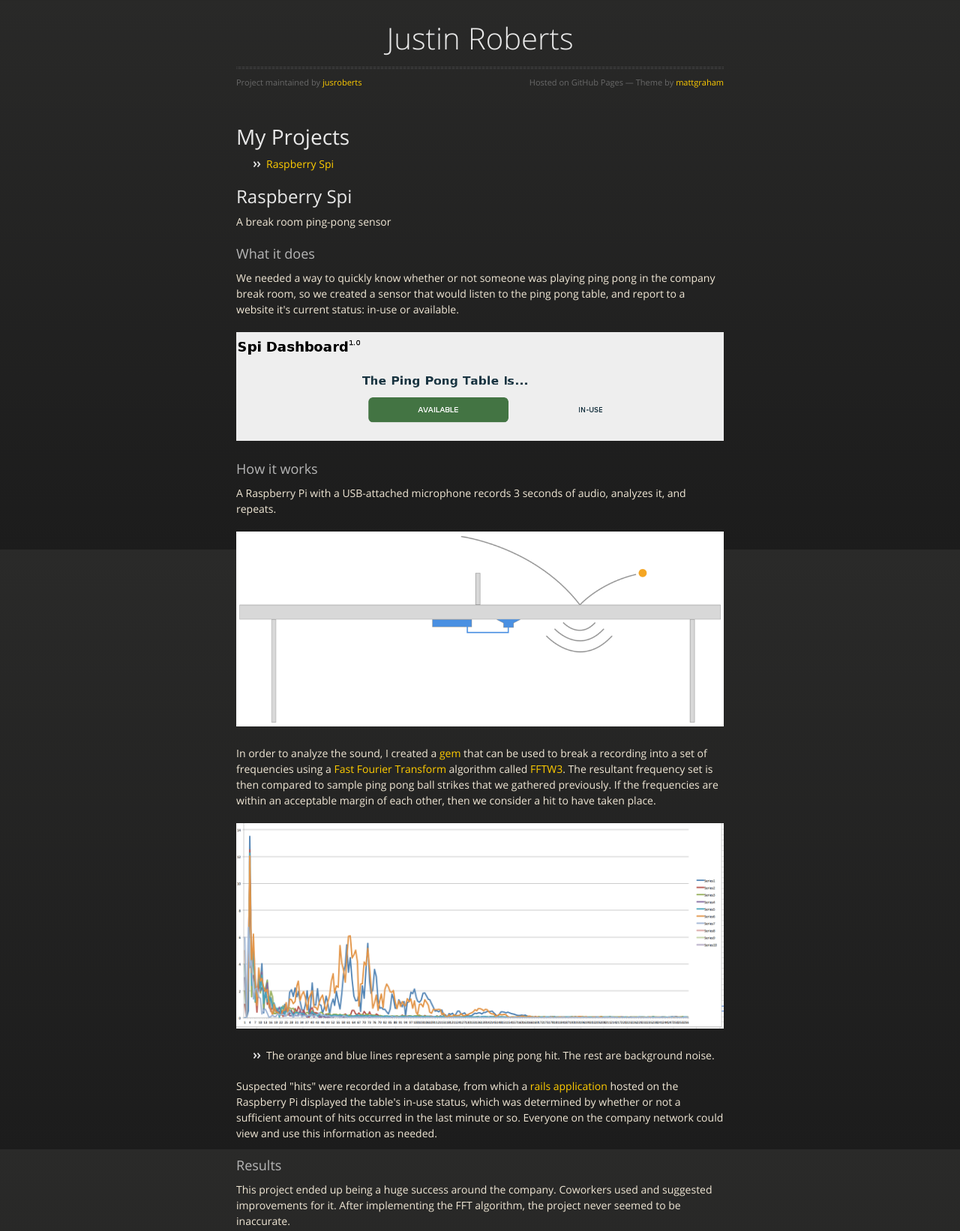
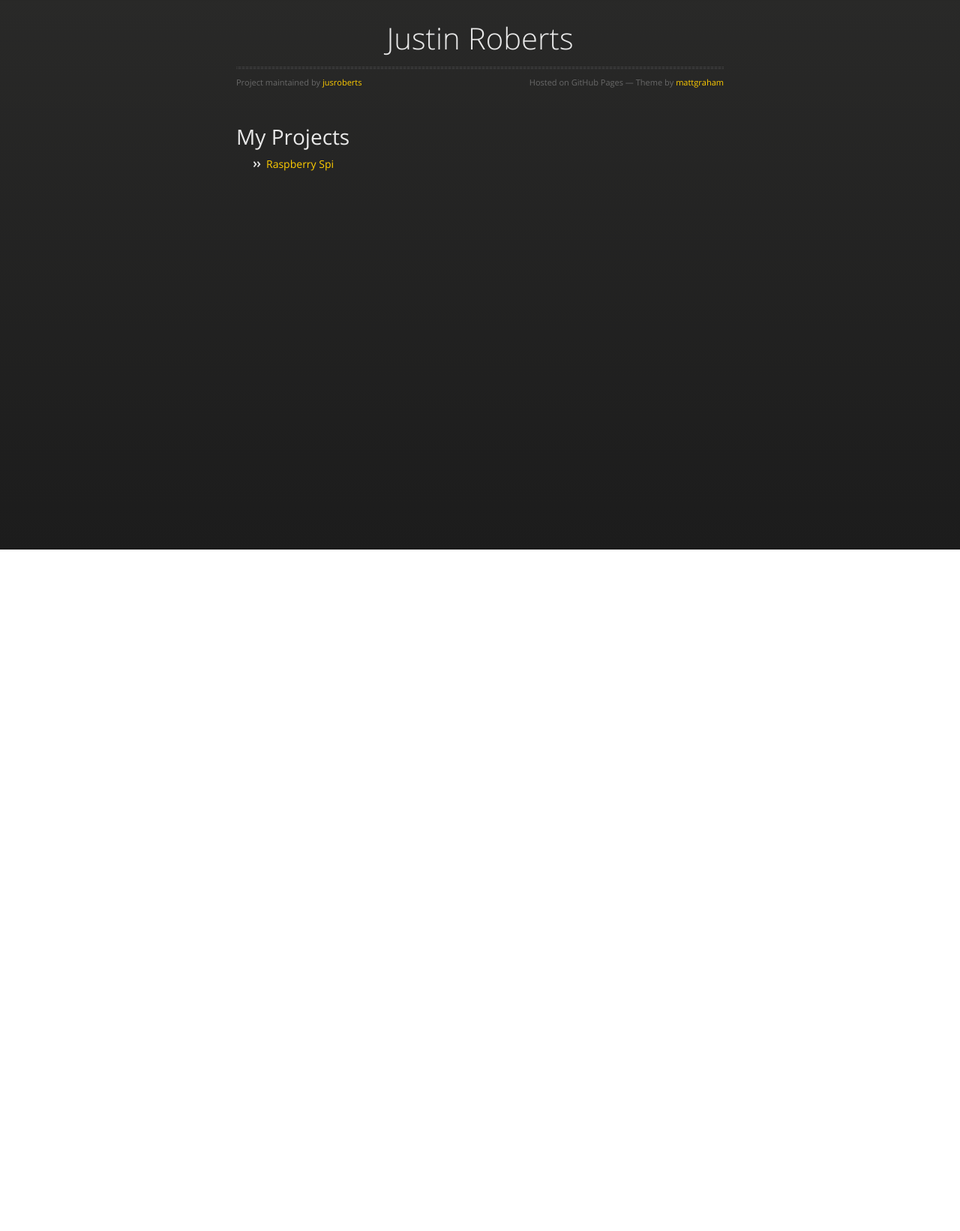
Before and after one commit to jusroberts/jusroberts.github.io, a plain HTML site: page index.html in a window 1280 px wide. Shown: the part 67-1709 px from the top of the page at 75% size. After the commit the page ends 800 px from the top, so only its background shows below. Drawn offline with nearby package versions, Linux system fonts and the light colour scheme.

Commit message:
Update index.html

```diff
--- a/index.html
+++ b/index.html
@@ -40,38 +40,7 @@
 <ul>
   <li><a href="/raspberry-spi">Raspberry Spi</a></li>
 </ul>
-
-<h2>
-<a id="raspberry-spi" class="anchor" href="#raspberry-spi" aria-hidden="true"><span class="octicon octicon-link"></span></a>Raspberry Spi</h2>
-
-<p>A break room ping-pong sensor</p>
-
-<h3>
-<a id="what-it-does" class="anchor" href="#what-it-does" aria-hidden="true"><span class="octicon octicon-link"></span></a>What it does</h3>
-
-<p>We needed a way to quickly know whether or not someone was playing ping pong in the company break room, so we created a sensor that would listen to the ping pong table, and report to a website it's current status: in-use or available. </p>
-
-<p><img src="/images/spi_dashboard.png" alt="website"></p>
-
-<h3>
-<a id="how-it-works" class="anchor" href="#how-it-works" aria-hidden="true"><span class="octicon octicon-link"></span></a>How it works</h3>
-
-<p>A Raspberry Pi with a USB-attached microphone records 3 seconds of audio, analyzes it, and repeats. </p>
-
-<p><img src="/images/pingpong_sensor_placement.jpg" alt="diagram"></p>
-
-<p>In order to analyze the sound, I created a <a href="https://github.com/jusroberts/spectrum-analyzer">gem</a> that can be used to break a recording into a set of frequencies using a <a href="https://en.wikipedia.org/wiki/Fast_Fourier_transform">Fast Fourier Transform</a> algorithm called <a href="https://github.com/evan/fftw3">FFTW3</a>. The resultant frequency set is then compared to sample ping pong ball strikes that we gathered previously. If the frequencies are within an acceptable margin of each other, then we consider a hit to have taken place.</p>
-
-<p><img src="/images/ping_pong_frequency_graph.png" alt="frequency graph">
-<ul><li>The orange and blue lines represent a sample ping pong hit. The rest are background noise.</li></ul></p>
-
-<p>Suspected "hits" were recorded in a database, from which a <a href="https://github.com/jusroberts/rails-sound-spy">rails application</a> hosted on the Raspberry Pi displayed the table's in-use status, which was determined by whether or not a sufficient amount of hits occurred in the last minute or so. Everyone on the company network could view and use this information as needed.</p>
-
-<h3>
-<a id="results" class="anchor" href="#results" aria-hidden="true"><span class="octicon octicon-link"></span></a>Results</h3>
-
-<p>This project ended up being a huge success around the company. Coworkers used and suggested improvements for it. After implementing the FFT algorithm, the project never seemed to be inaccurate. </p>
-      </section>
+</section>
 
     </div>
     <!--[if !IE]><script>fixScale(document);</script><![endif]-->
```
